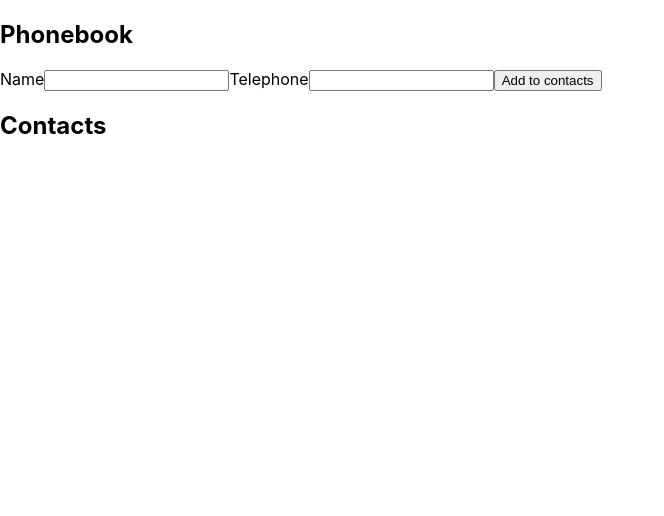
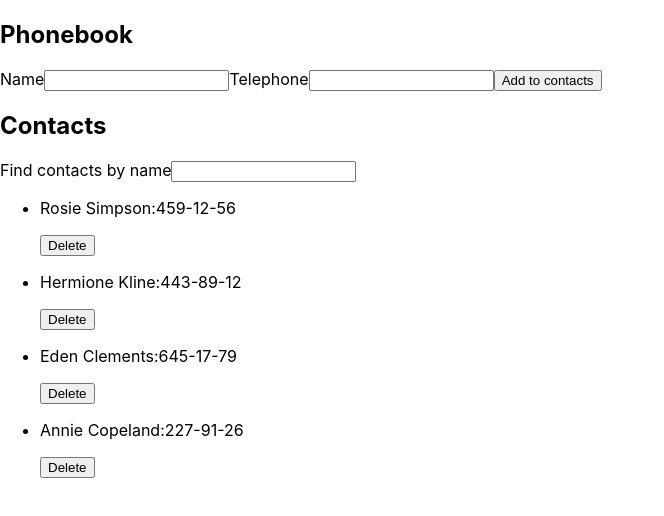
Before and after one commit to MarynaSkyba/goit-react-hw-08-phonebook, a React (Create React App) app: page / in a window 1280 px wide. Shown: the top 516 px of the page, without its empty margins (0-664 px from the left). Built offline with nearby package versions, Linux system fonts and the light colour scheme.

Commit message:
add filter

```diff
--- a/src/components/App.js
+++ b/src/components/App.js
@@ -2,11 +2,17 @@
 import { v4 as uuidv4 } from 'uuid';
 import ContactList from './Contacts/ContactList';
 import ContactForm from './Contacts/ContactForm';
+import Filter from './Filter/Filter';
 
 export class App extends Component {
   state = {
-    contacts: [],
-    name: '',
+    contacts: [
+      { id: 'id-1', name: 'Rosie Simpson', number: '459-12-56' },
+      { id: 'id-2', name: 'Hermione Kline', number: '443-89-12' },
+      { id: 'id-3', name: 'Eden Clements', number: '645-17-79' },
+      { id: 'id-4', name: 'Annie Copeland', number: '227-91-26' },
+    ],
+    filter: '',
   };
 
   formSubmitHandler = (name, number) => {
@@ -15,18 +21,28 @@
       name,
       number,
     };
-    this.setState(prevState => ({
-      contacts: [newContact, ...prevState.contacts],
+    this.setState(({ contacts }) => ({
+      contacts: [newContact, ...contacts],
     }));
   };
 
+  changeFilter = e => {
+    this.setState({ filter: e.currentTarget.value });
+  };
+
   render() {
+    const normalizedFilter = this.state.filter.toLocaleLowerCase();
+    const activeContacts = this.state.contacts.filter(contact =>
+      contact.name.toLocaleLowerCase().includes(normalizedFilter),
+    );
+
     return (
       <div>
         <h2>Phonebook</h2>
-        <ContactForm onSubmit={this.formSubmitHandler}></ContactForm>
+        <ContactForm onSubmit={this.formSubmitHandler} />
         <h2>Contacts</h2>
-        <ContactList contacts={this.state.contacts} />
+        <Filter value={this.state.filter} onChange={this.changeFilter} />
+        <ContactList contacts={activeContacts} />
       </div>
     );
   }
--- /dev/null
+++ b/src/components/Filter/Filter.jsx
@@ -0,0 +1,14 @@
+import React from 'react';
+
+const Filter = ({ value, onChange }) => {
+  return (
+    <>
+      <label>
+        Find contacts by name
+        <input type="text" value={value} onChange={onChange}></input>
+      </label>
+    </>
+  );
+};
+
+export default Filter;
```
Also changed, not shown: 1 other file (tests, documents, lock files or other folders).
